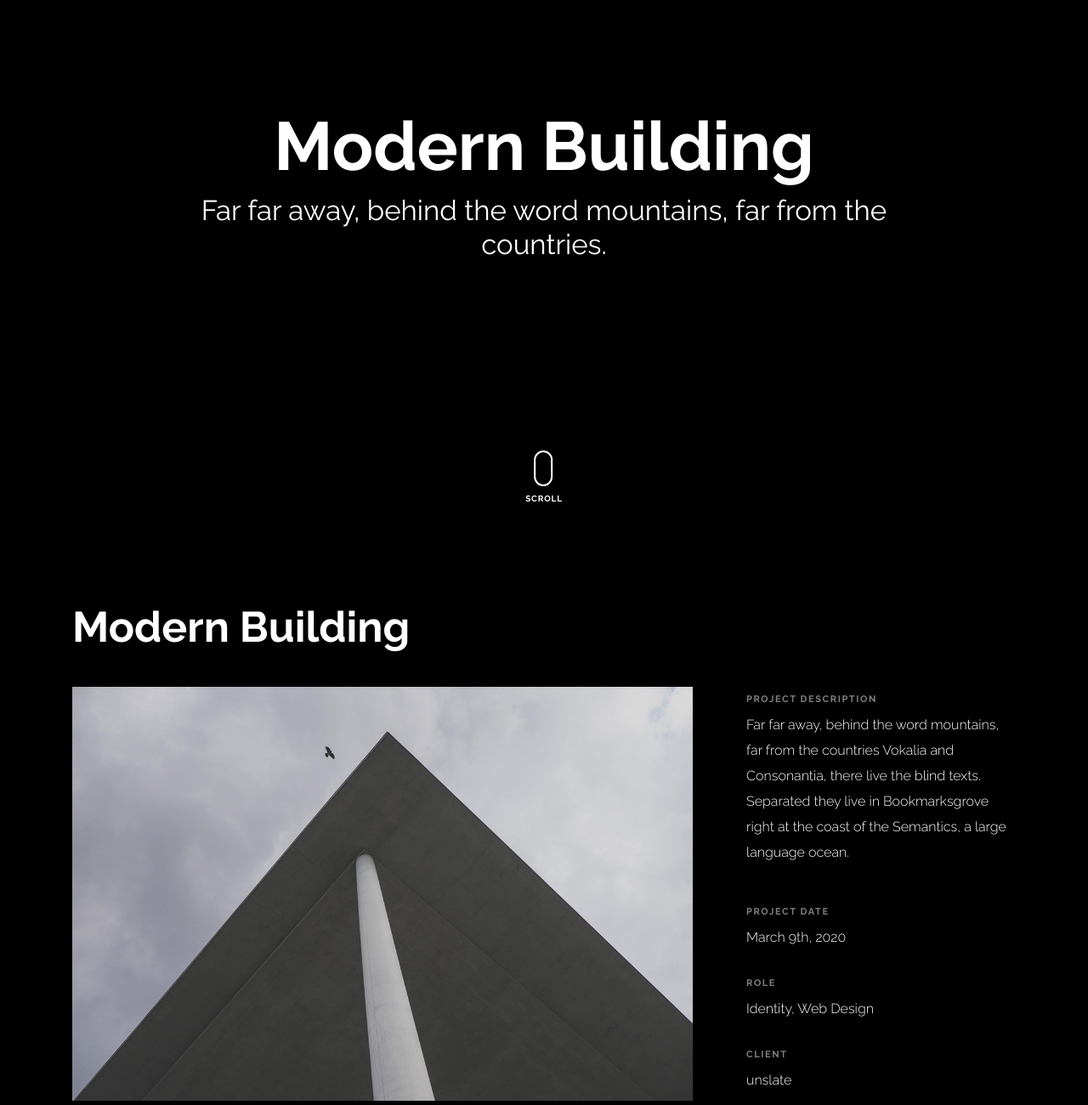
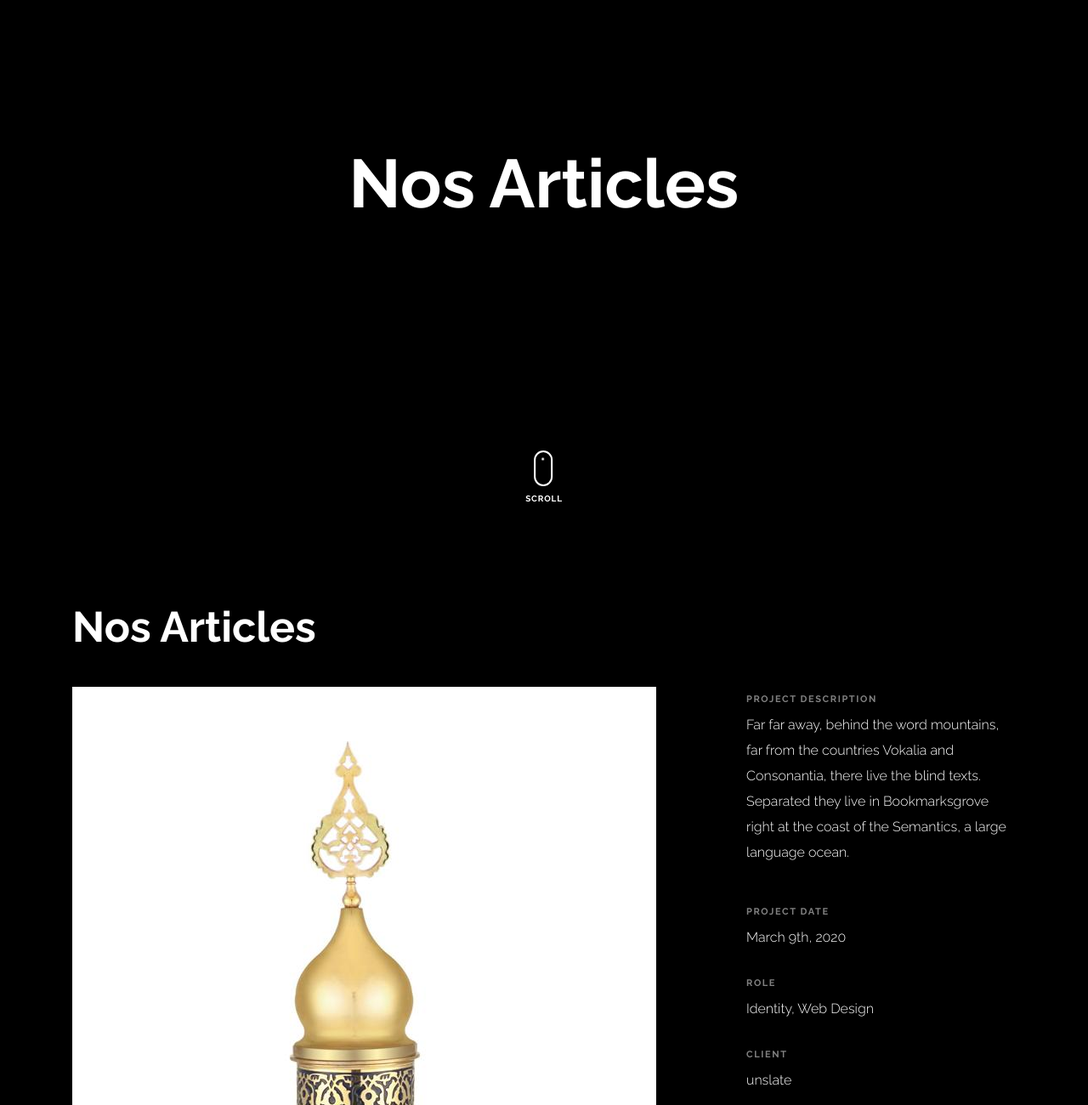
Before and after one commit to Skobraf/benchekroun, a plain HTML site: page portfolio-single-4.html in a window 1280 px wide. Shown: the part 180-1480 px from the top of the page at 85% size. Drawn offline with Linux system fonts and the light colour scheme; files whose address does not match are found by name.

Commit message:
add third article

```diff
--- a/portfolio-single-4.html
+++ b/portfolio-single-4.html
@@ -100,8 +100,8 @@
           <div class="row align-items-center">
 
             <div class="col-md-10 mx-auto text-center">
-              <h1 class="heading" data-aos="fade-up">Modern Building</h1>
-              <h2 class="subheading" data-aos="fade-up" data-aos-delay="100">Far far away, behind the word mountains, far from the countries.</h2>
+              <h1 class="heading" data-aos="fade-up">Nos Articles</h1>
+              <!-- <h2 class="subheading" data-aos="fade-up" data-aos-delay="100">Far far away, behind the word mountains, far from the countries.</h2> -->
             </div>
 
           </div>
@@ -122,12 +122,12 @@
         <div class="portfolio-single-wrap unslate_co--section" id="portfolio-single-section">
           <div class="portfolio-single-inner">
 
-            <h2 class="heading-portfolio-single-h2">Modern Building</h2>
+            <h2 class="heading-portfolio-single-h2">Nos Articles</h2>
 
             <div class="row justify-content-between align-items-stretch">
 
               <div class="col-lg-8">
-                <p><a href="images/work_3_a_full.jpg" data-fancybox="gal"><img src="images/work_3_a_full.jpg" alt="Image" class="img-fluid"></a></p>
+                <p><a href="images/var1.jpeg" data-fancybox="gal"><img src="images/var1.jpeg" alt="Image" class="img-fluid"></a></p>
                 <p><a href="images/work_3_full.jpg" data-fancybox="gal"><img src="images/work_3_full.jpg" alt="Image" class="img-fluid"></a></p>
               </div>
               <div class="col-lg-4 pl-lg-5">
```
Also changed, not shown: index.html (+3 -3 lines), images/var1.jpeg (added).
